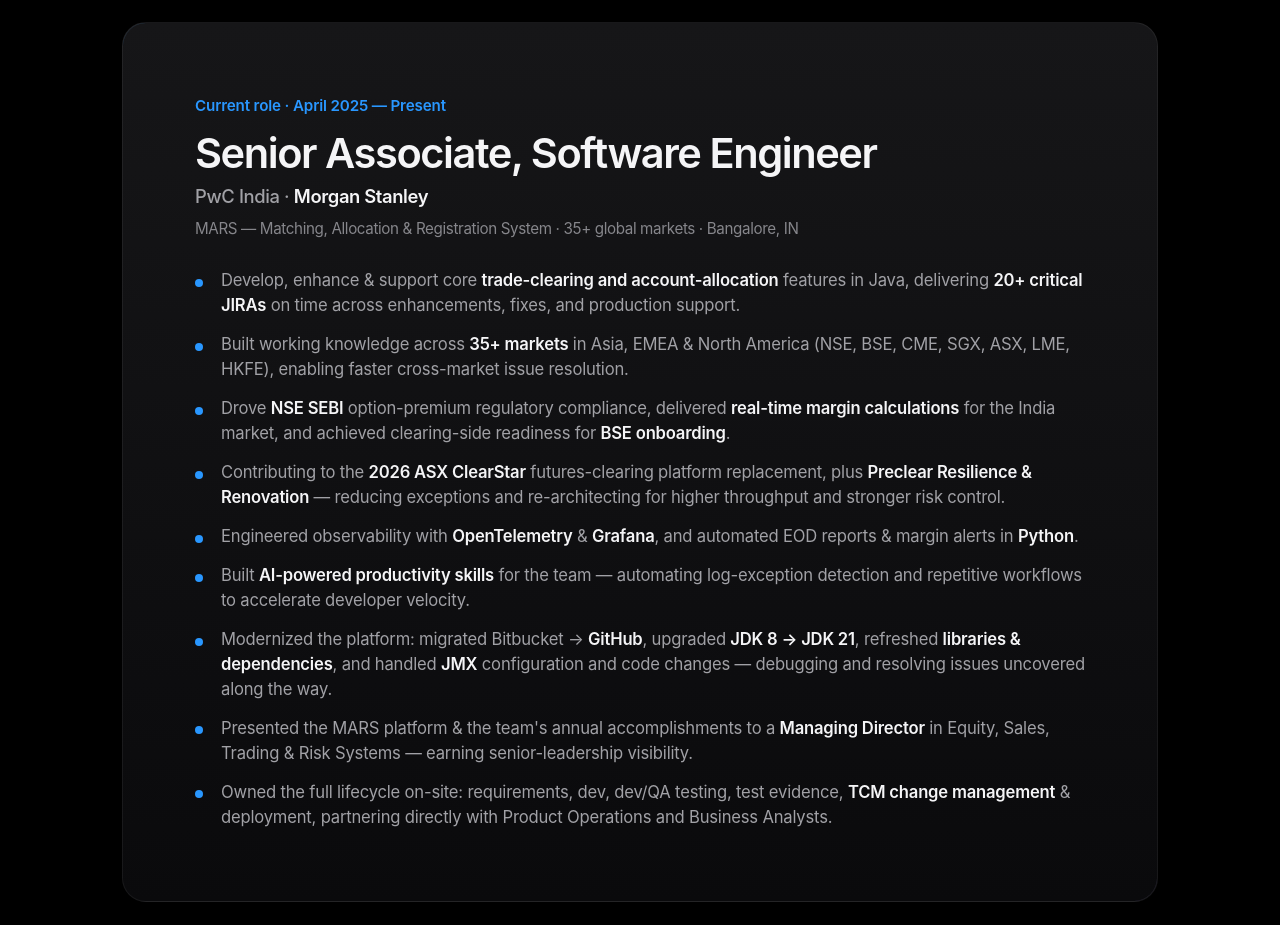
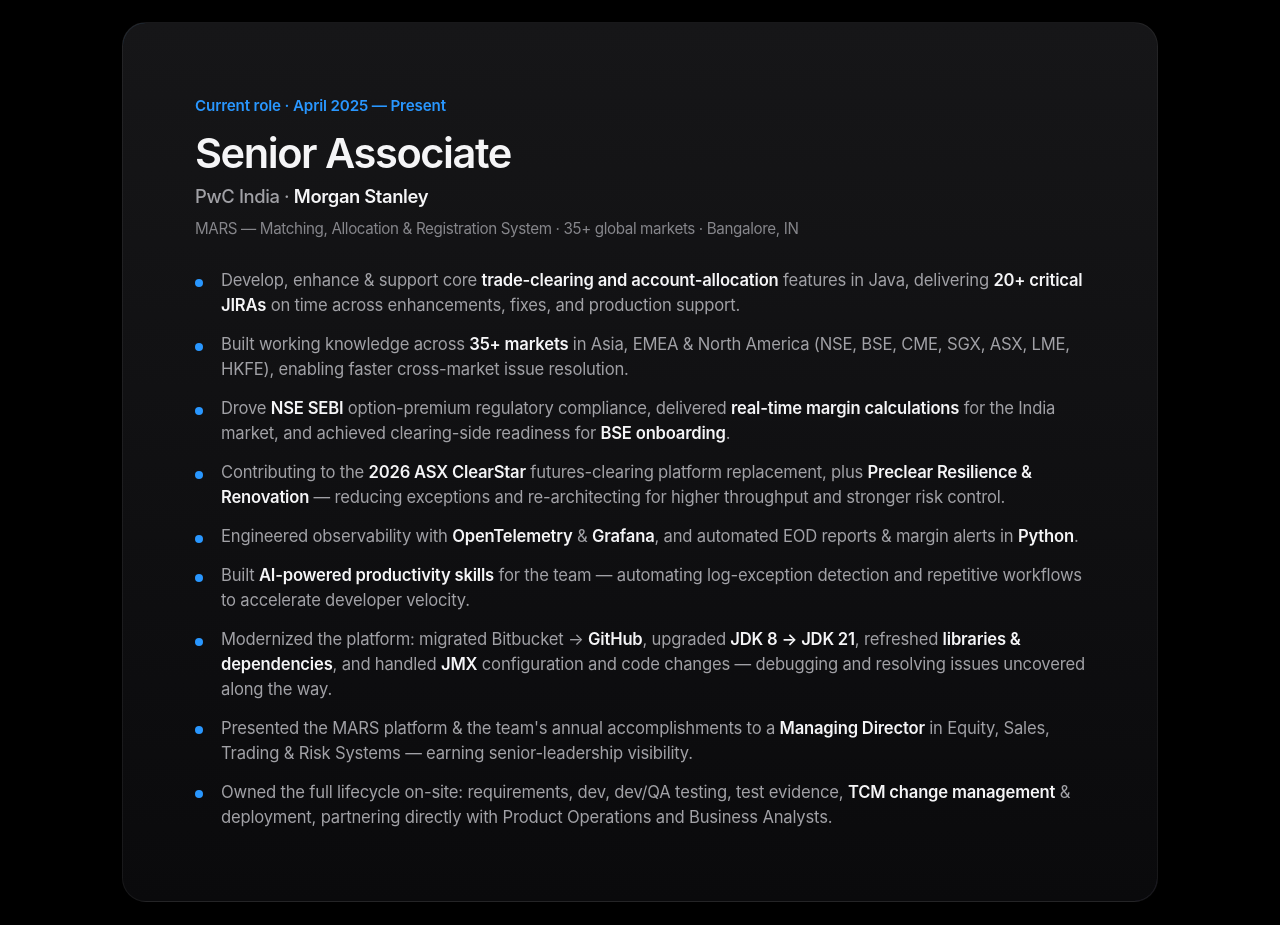
Before and after one commit to samarthsk/samarthsk.github.io, a plain HTML site: page index.html in a window 1280 px wide. Shown: the part 2380-3305 px from the top of the page. Drawn offline with Linux system fonts and the light colour scheme.

Commit message:
Update index.html

```diff
--- a/index.html
+++ b/index.html
@@ -1146,7 +1146,7 @@
 
       <article class="feature-card reveal">
         <div class="role-eyebrow">Current role · April 2025 — Present</div>
-        <h3>Senior Associate, Software Engineer</h3>
+        <h3>Senior Associate</h3>
         <p class="org">
           PwC India · <span class="client">Morgan Stanley</span>
         </p>
```
